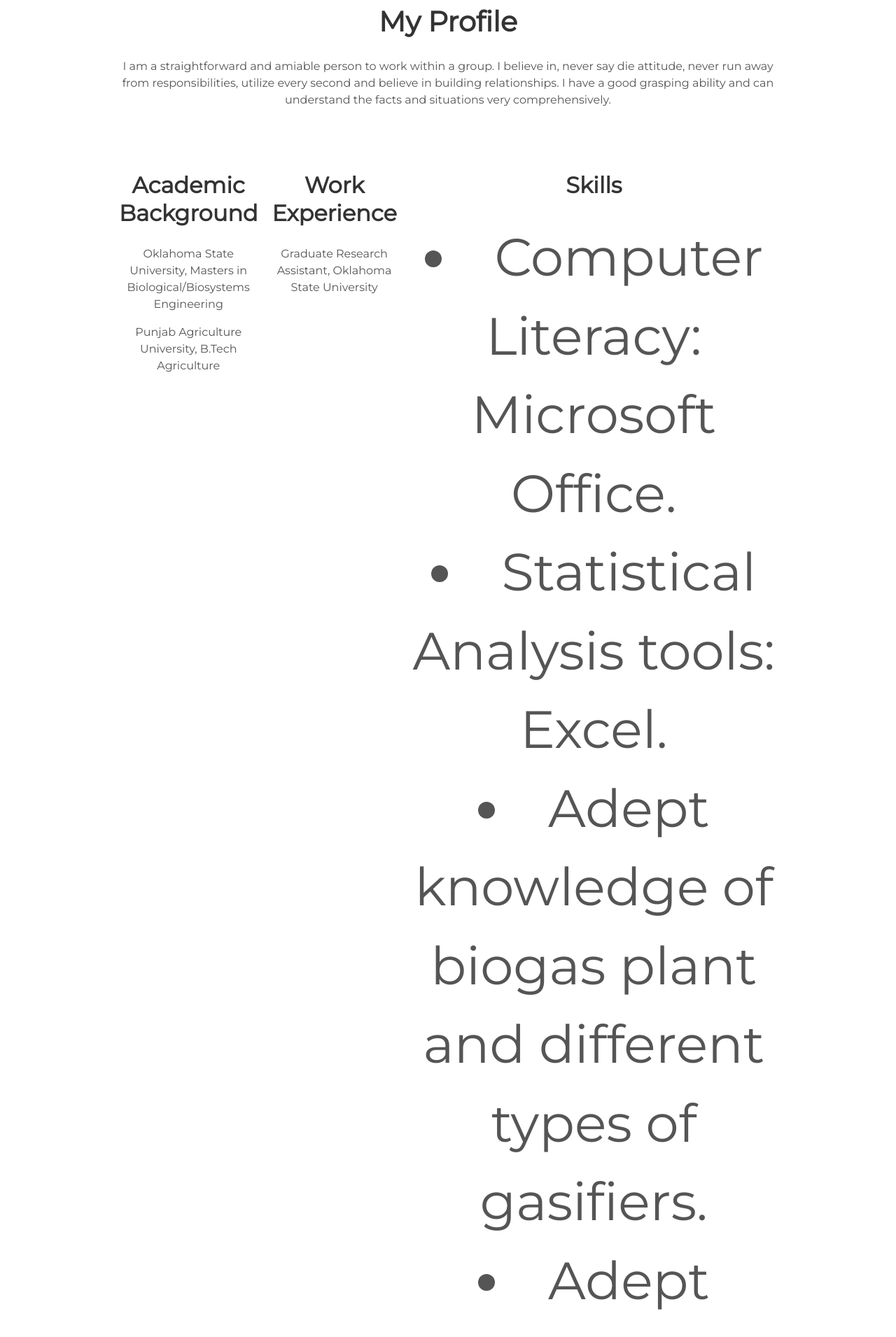
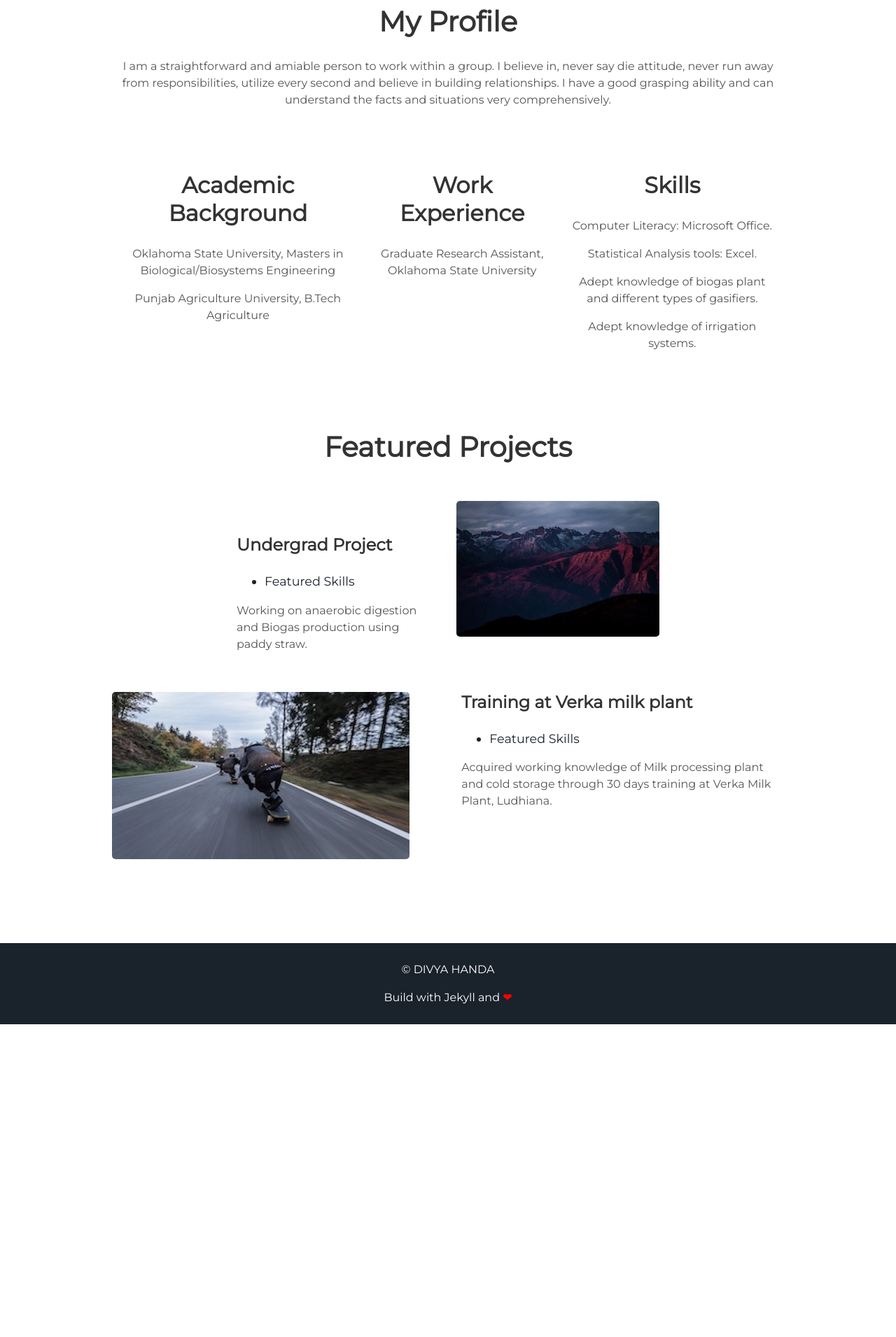
Before and after one commit to abhinavhanda21/dh, a Jekyll site: the page built from index.html, in a window 1280 px wide. Shown: the part 974-2885 px from the top of the page at 70% size. Built offline with Jekyll 4.4.1, drawn with Linux system fonts in a browser that asks for light colours; after the commit the page ends 2438 px from its top, so only the background shows below that.

```diff
--- a/_includes/about.html
+++ b/_includes/about.html
@@ -14,9 +14,9 @@
     </div>
     <div class="tech">
       <h2>Skills</h2>
-      <li>Computer Literacy: Microsoft Office.</li>
-     <li>Statistical Analysis tools: Excel.</li>
-     <li>Adept knowledge of biogas plant and different types of gasifiers.</li>
-     <li>Adept knowledge of irrigation systems.</li>
+      <p>Computer Literacy: Microsoft Office.</p>
+     <p>Statistical Analysis tools: Excel.</p>
+     <p>Adept knowledge of biogas plant and different types of gasifiers.</p>
+     <p>Adept knowledge of irrigation systems.</p>
     </div>
 </div>
```
